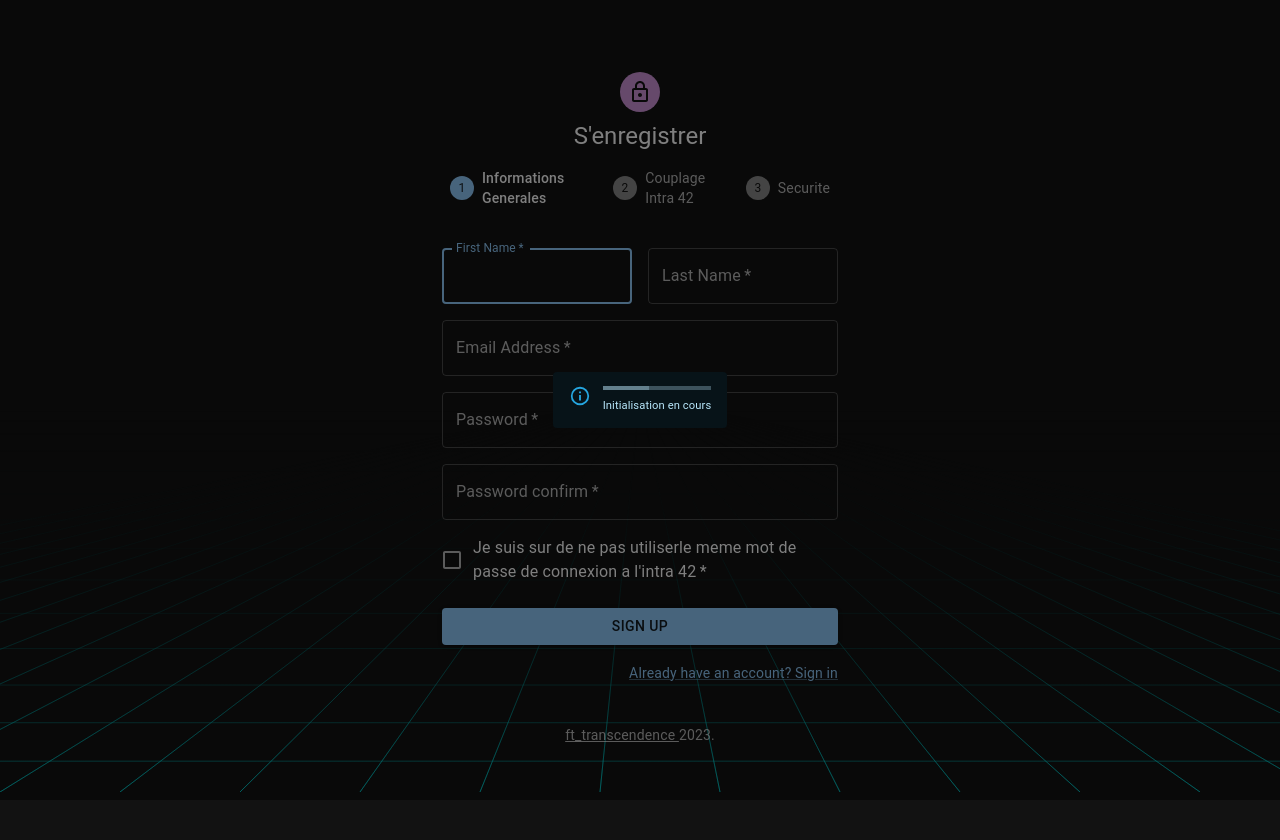
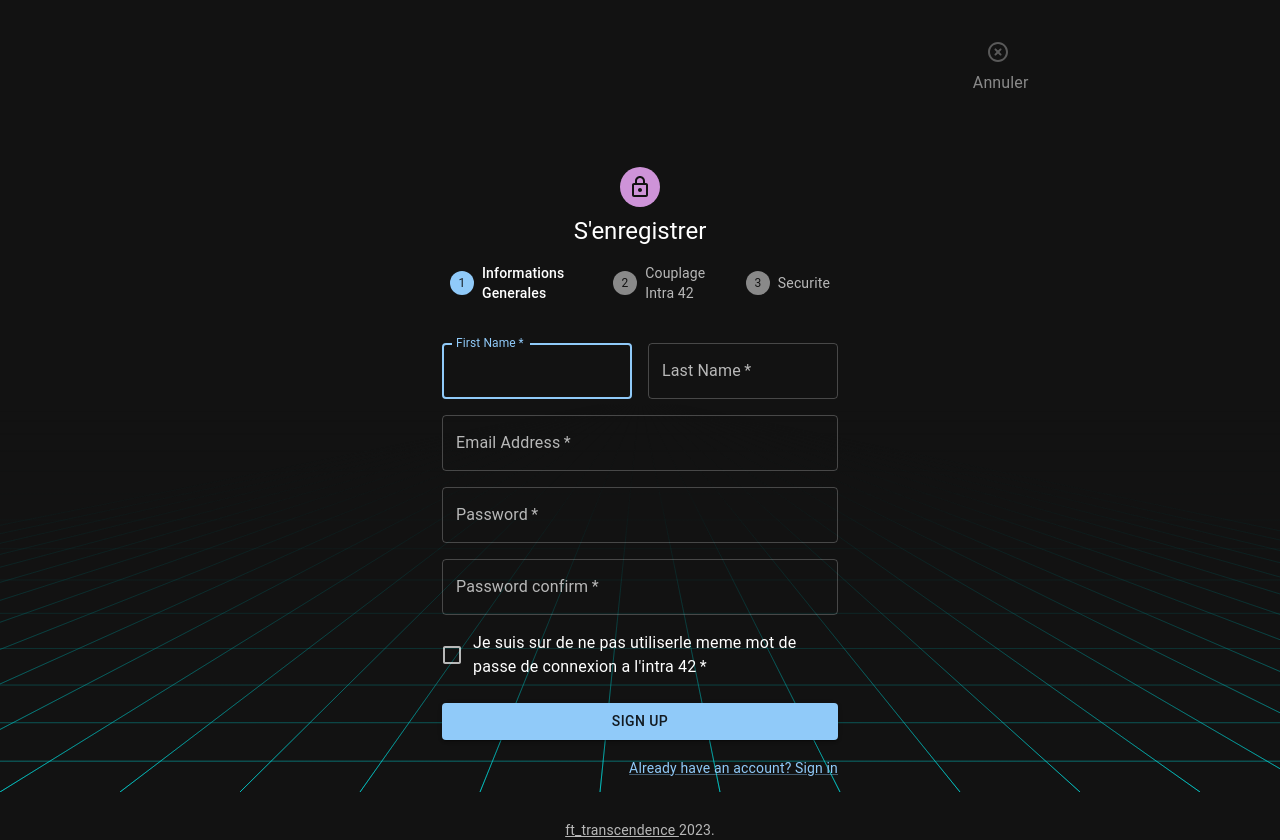
Before and after one commit to AdrianWeaver/transcendence, a React (Vite) app in the folder sandbox/front/app/react-ts/: page /signup in a window 1280 px wide. Before the commit the page ends 800 px from the top, so only its background shows below. Built offline with nearby package versions, Linux system fonts and the light colour scheme.

Commit message:
WIP Add feature unfinished :
Description :
	peer coding with Nikola

```diff
--- /dev/null
+++ b/sandbox/front/app/react-ts/src/components/GameCanvas/GameCanvas.tsx
@@ -0,0 +1,49 @@
+/* eslint-disable max-lines-per-function */
+/* eslint-disable max-statements */
+import { useEffect, useRef } from "react";
+import { useAppSelector } from "../../hooks/redux-hooks";
+import UseWindowSize from "../Canvas/UseWindowSize";
+
+/* docu https://css-tricks.com/using-requestanimationframe-with-react-hooks/*/
+const	GameCanvas = () =>
+{
+	const	canvasRef = useRef<HTMLCanvasElement>(null);
+	const	size = useAppSelector((state) =>
+	{
+		return (state.controller.canvas);
+	});
+	UseWindowSize();
+
+	useEffect(() =>
+	{
+		const	canvas = canvasRef.current;
+		const	ctx = canvas?.getContext("2d");
+
+		if (ctx)
+		{
+			const	draw = () =>
+			{
+				ctx.fillStyle = "#f00";
+				ctx.fillRect(0, 0, size.width, size.height);
+				ctx.fillStyle = "#fff";
+				ctx.fillRect(size.width / 2 - 25, size.height / 2 -25 , 50, 50);
+				requestAnimationFrame(draw);
+			};
+			requestAnimationFrame(draw);
+		}
+	});
+	return (
+		<>
+			<p>height of the window { size.height}</p>
+			<p>width of the window {size.width}</p>
+			<canvas
+				height={size.height}
+				width={size.width}
+				ref={canvasRef}
+			>
+			</canvas>
+		</>
+	);
+};
+
+export default GameCanvas;
--- /dev/null
+++ b/sandbox/front/app/react-ts/src/components/Signup/EscButton.tsx
@@ -0,0 +1,100 @@
+/* eslint-disable max-statements */
+/* eslint-disable max-lines-per-function */
+
+import { useState } from "react";
+import HighlightOffRoundedIcon
+	from "@mui/icons-material/HighlightOffRounded";
+import Typography from "@mui/material/Typography";
+import Grid from "@mui/material/Grid";
+
+const	styleEscBox = {
+	marginTop: 5,
+	marginLeft: 1.6,
+	flexDirection: "column",
+	display: "flex",
+};
+
+const	EscButton = () =>
+{
+	const
+	[
+		hoverState,
+		setHoverState
+	] = useState(false);
+
+	const	handleClick = () =>
+	{
+		// eslint-disable-next-line no-alert
+		window.alert("Clicked");
+	};
+
+	const	elemOnHover = (
+		<HighlightOffRoundedIcon
+			color="primary"
+		/>
+	);
+
+	const	elemOffHover = (
+		<HighlightOffRoundedIcon
+			color="disabled"
+		/>
+	);
+
+	const	elemTypoOn = (
+		<Typography color={"text.primary"} >
+			Annuler
+		</Typography>
+	);
+
+	const	elemTypoOff = (
+		<Typography color={"text.disabled"} >
+			Annuler
+		</Typography>
+	);
+
+	const	onHover = () =>
+	{
+		setHoverState(true);
+	};
+
+	const	onUnHover = () =>
+	{
+		setHoverState(false);
+	};
+
+	return (
+		<>
+			<Grid container spacing={0} >
+				<Grid item xs={9}>
+				</Grid>
+				{/* sx={styleEscBox} */}
+				<Grid item xs={1}>
+					<div
+						onClick={handleClick}
+						onMouseEnter={onHover}
+						onMouseLeave={onUnHover}
+					>
+						<Grid container spacing={0} sx={styleEscBox}>
+							<Grid item xs={6} sx={{marginLeft: 1.6}}>
+								{
+									(hoverState)
+										? elemOnHover
+										: elemOffHover
+								}
+							</Grid>
+							<Grid item xs={6} >
+								{
+									(hoverState)
+									? elemTypoOn
+									: elemTypoOff
+								}
+							</Grid>
+						</Grid>
+					</div>
+				</Grid>
+			</Grid>
+		</>
+	);
+};
+
+export default EscButton;
--- a/sandbox/front/app/react-ts/src/components/Signup/Signup.tsx
+++ b/sandbox/front/app/react-ts/src/components/Signup/Signup.tsx
@@ -27,6 +27,7 @@ import { userRequestRegistration } from "../../store/controllerAction";
 import { useLocation } from "react-router-dom";
 import { useState } from "react";
 import Canvas from "../Canvas/Canvas";
+import EscButton from "./EscButton";
 
 const	styleMainBox = {
 	marginTop: 8,
@@ -226,6 +227,7 @@ const	Signup = () =>
 
 	return (
 		<>
+			<EscButton />
 			<Container component="main" maxWidth="xs">
 				<Box sx={styleMainBox}>
 					<HeaderForm />
--- a/sandbox/front/app/react-ts/src/components/TheGame/TheGame.tsx
+++ b/sandbox/front/app/react-ts/src/components/TheGame/TheGame.tsx
@@ -8,6 +8,7 @@ import Title from "./Title";
 
 
 import "./customStyle.css";
+import GameCanvas from "../GameCanvas/GameCanvas";
 
 const	AnimatedBackground = () =>
 {
@@ -22,10 +23,11 @@ const	TheGame = () =>
 {
 	return (
 		<>
-			<MenuBar />
+			{/* <MenuBar /> */}
 			{/* <Title />  */}
 			{/* <Background /> */}
-			<AnimatedBackground />
+			{/* <AnimatedBackground /> */}
+			<GameCanvas />
 			{/* <div
 				className="game-element gamefont devfont"
 			>
--- a/sandbox/front/app/react-ts/src/store/server-slice.ts
+++ b/sandbox/front/app/react-ts/src/store/server-slice.ts
@@ -9,7 +9,7 @@ import { ServerModel } from "../models/redux-models";
 
 const	initialServerState: ServerModel = {
 	isFetching: false,
-	connexionEnabled: false,
+	connexionEnabled: true,
 	connexionAttempt: 0,
 	error: false,
 	message: ""
```
